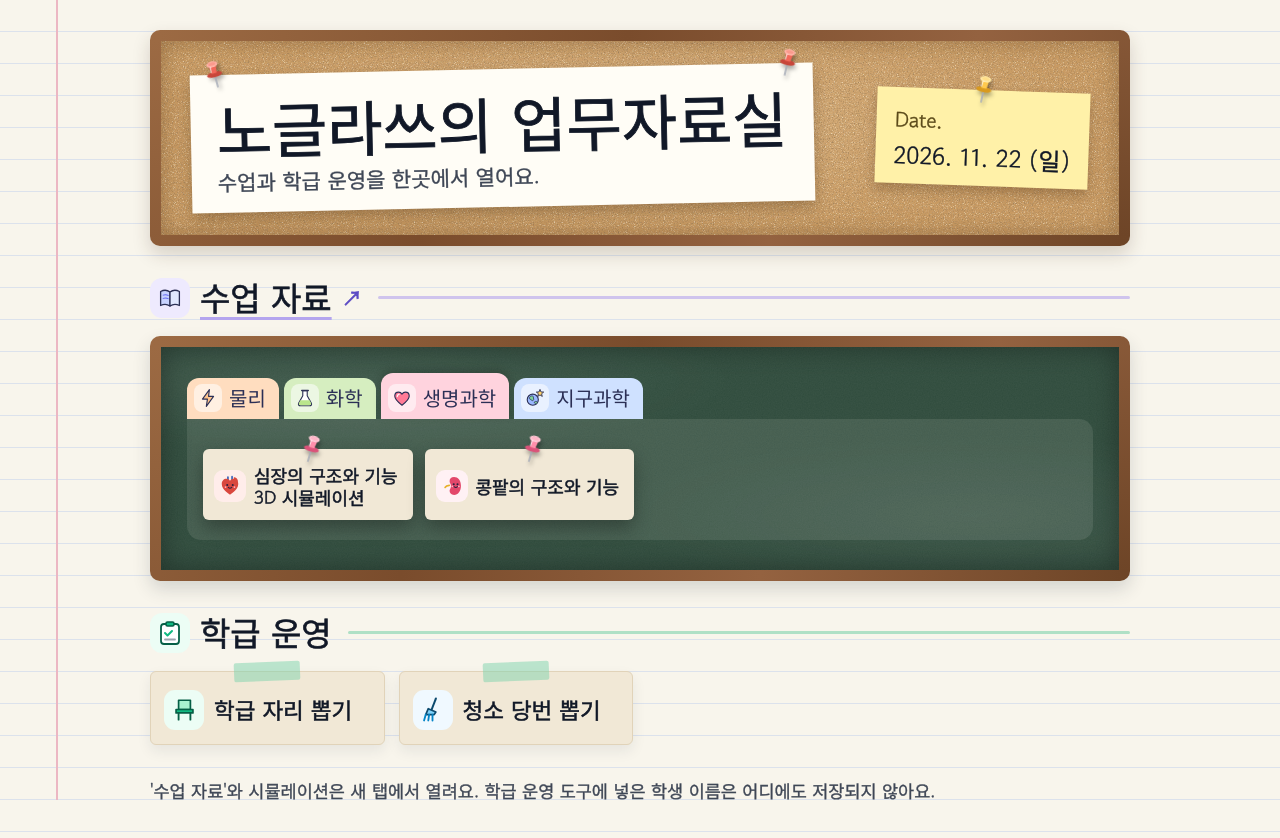
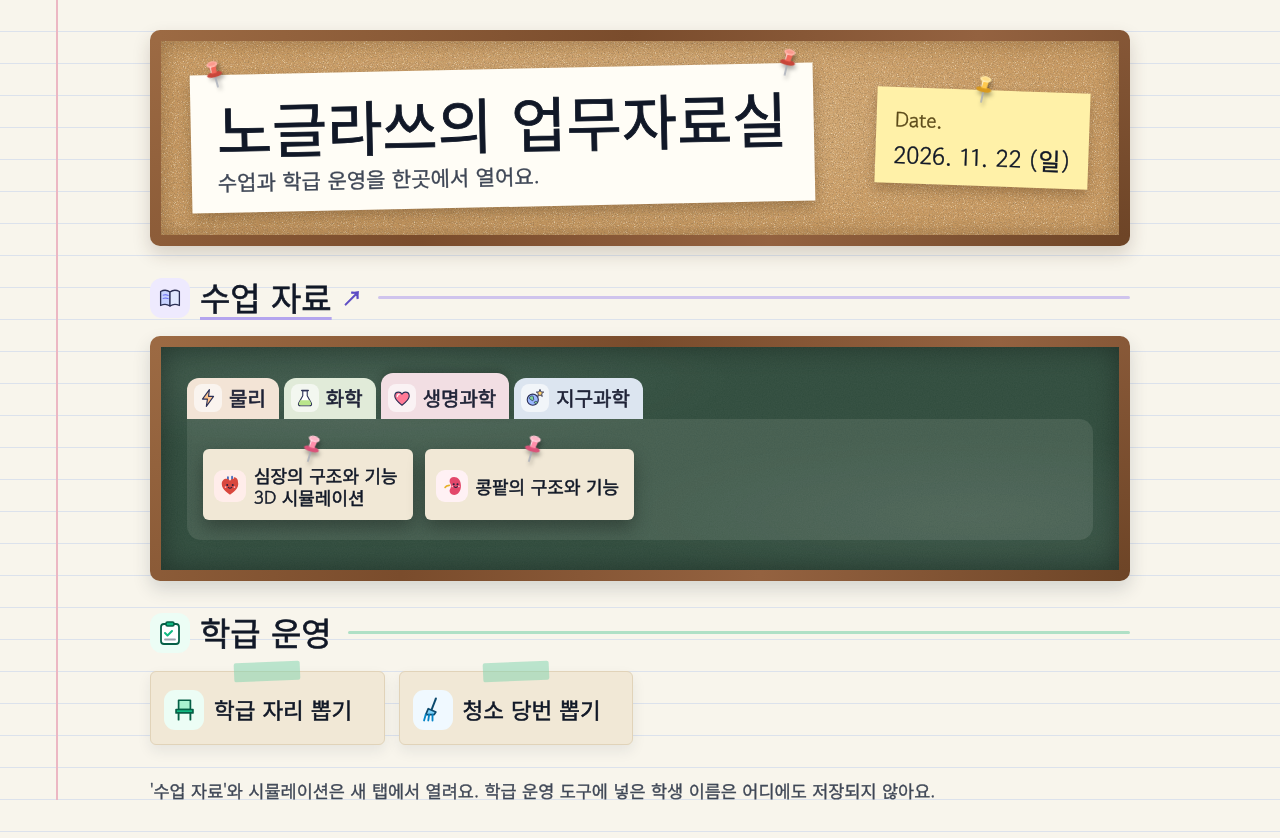
Before and after one commit to dajihoya/NOHclass, a plain HTML site: page index.html in a window 1280 px wide. Drawn offline with Linux system fonts and the light colour scheme; no server answers; a web font is replaced by a local one.

Commit message:
탭 색을 더 연한 파스텔로, 글씨 진하게
Co-Authored-By: Claude Opus 5.5 <noreply@anthropic.com>
Claude-Session: https://claude.ai/code/session_01YbTsHbWJkp4kYo9jx24gBP

```diff
--- a/index.html
+++ b/index.html
@@ -94,10 +94,10 @@ a.card b{font-weight:400;font-size:22.5px;line-height:1.25;word-break:keep-all;-
 .board .sub[hidden]{display:none}
 /* 물화생지: 인덱스 탭 */
 .ltabs{gap:5px;border-bottom:0;flex-wrap:nowrap;margin-bottom:-20px}
-.ltab{opacity:1;align-self:flex-end;gap:7px;font-size:20px;color:#2b2f55;-webkit-text-stroke:0;background:var(--tc);border:0;border-radius:12px 12px 0 0;margin:0;padding:6px 13px 7px 7px}
+.ltab{opacity:1;align-self:flex-end;gap:7px;font-size:20px;color:#1E2236;-webkit-text-stroke:.6px currentColor;background:var(--tc);border:0;border-radius:12px 12px 0 0;margin:0;padding:6px 13px 7px 7px}
 .ltab[aria-selected="true"]{padding-top:11px;box-shadow:0 -3px 8px rgba(0,0,0,.18)}
 .ltabs{align-items:flex-end}
-.ltab .badge{width:28px;height:28px;border-radius:8px;background:rgba(255,255,255,.55)}
+.ltab .badge{width:28px;height:28px;border-radius:8px;background:rgba(255,255,255,.6);-webkit-text-stroke:0}
 .ltab .badge svg{width:20px;height:20px}
 .board .sub{background:rgba(244,241,230,.1);border-radius:0 14px 14px 14px;padding:30px 16px 20px}
 .board .empty{color:var(--chalk-dim);margin:0;font-size:18px}
@@ -178,7 +178,7 @@ a.card b{font-weight:400;font-size:22.5px;line-height:1.25;word-break:keep-all;-
 /* 수업 자료: 수업페이지 첫 화면의 시뮬레이션 목록을 그때그때 불러와 카드로 보여 줌 */
 (function () {
   var BASE = 'https://dajihoya.github.io/scienceclass/';
-  var TOPICS = [['physics', '물리', '#FFDDBF'], ['chemistry', '화학', '#D6EEC0'], ['life-science', '생명과학', '#FFD3DE'], ['earth-science', '지구과학', '#CFE1FF']];
+  var TOPICS = [['physics', '물리', '#F3E4D6'], ['chemistry', '화학', '#E1EBD9'], ['life-science', '생명과학', '#F2DEE3'], ['earth-science', '지구과학', '#DCE5F0']];
   var ICONS = {
     'physics': '<svg viewBox="0 0 36 36"><path d="M20.5 3 8 20h9l-2 13 13-18h-9z" fill="#FFC48C" stroke="#2b2f55" stroke-width="2" stroke-linejoin="round"/></svg>',
     'chemistry': '<svg viewBox="0 0 36 36"><path d="M14 5v9L6.5 27.5Q5 32 10 32h16q5 0 3.5-4.5L22 14V5z" fill="#fff" stroke="#2b2f55" stroke-width="2" stroke-linejoin="round"/><path d="M9.6 22h16.8l2.6 5.5Q30 31 26 31H10q-4 0-3-3.5z" fill="#B9E58C"/><path d="M12 4.5h12" stroke="#2b2f55" stroke-width="2.4" stroke-linecap="round"/></svg>'
```
